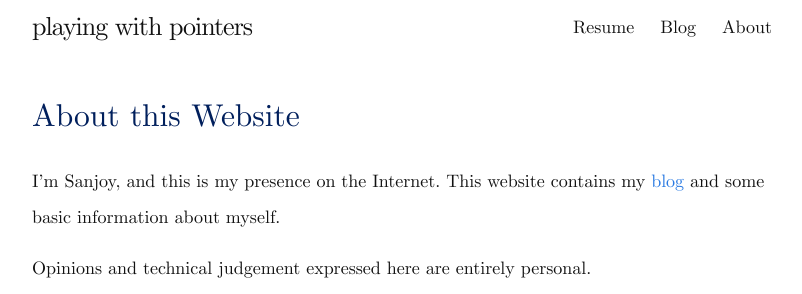
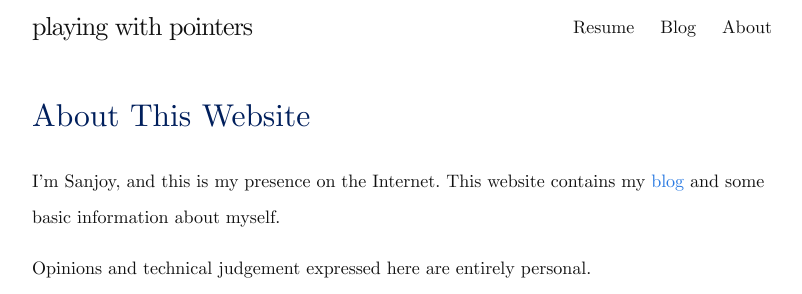
Before and after one commit to sanjoy/playingwithpointers.com, a Jekyll site: the page built from index.md, in a window 1280 px wide. Shown: the top 294 px of the page, without its empty margins (238-1040 px from the left). Built offline with Jekyll 4.4.1, drawn with Linux system fonts in a browser that asks for light colours.

Commit message:
Minor fixes

```diff
--- a/_posts/2016-6-17-check-widening.markdown
+++ b/_posts/2016-6-17-check-widening.markdown
@@ -22,7 +22,7 @@ In "safe" languages like Java, it is the virtual machine's job to
 ensure that illegal operations (like dereferencing bad memory or
 unsound type coercions) does not lead to the program into arbitrarily
 bad states.  This is typically enforced by adding runtime checks to
-certain operations to check for violations.  Field access elicit a
+certain operations to check for violations.  Field accesses elicit a
 null check, array loads and stores have a range check (and in some
 cases a type check), type casts check the cast is well-formed etc.
 For this post we'll focus on range checks only, but the general idea
--- a/index.md
+++ b/index.md
@@ -3,7 +3,7 @@ layout: default
 title: about playing with pointers
 ---
 
-# About this Website
+# About This Website
 
 I'm Sanjoy, and this is my presence on the Internet.  This website
 contains my [blog][blog] and some basic information about myself.
```
